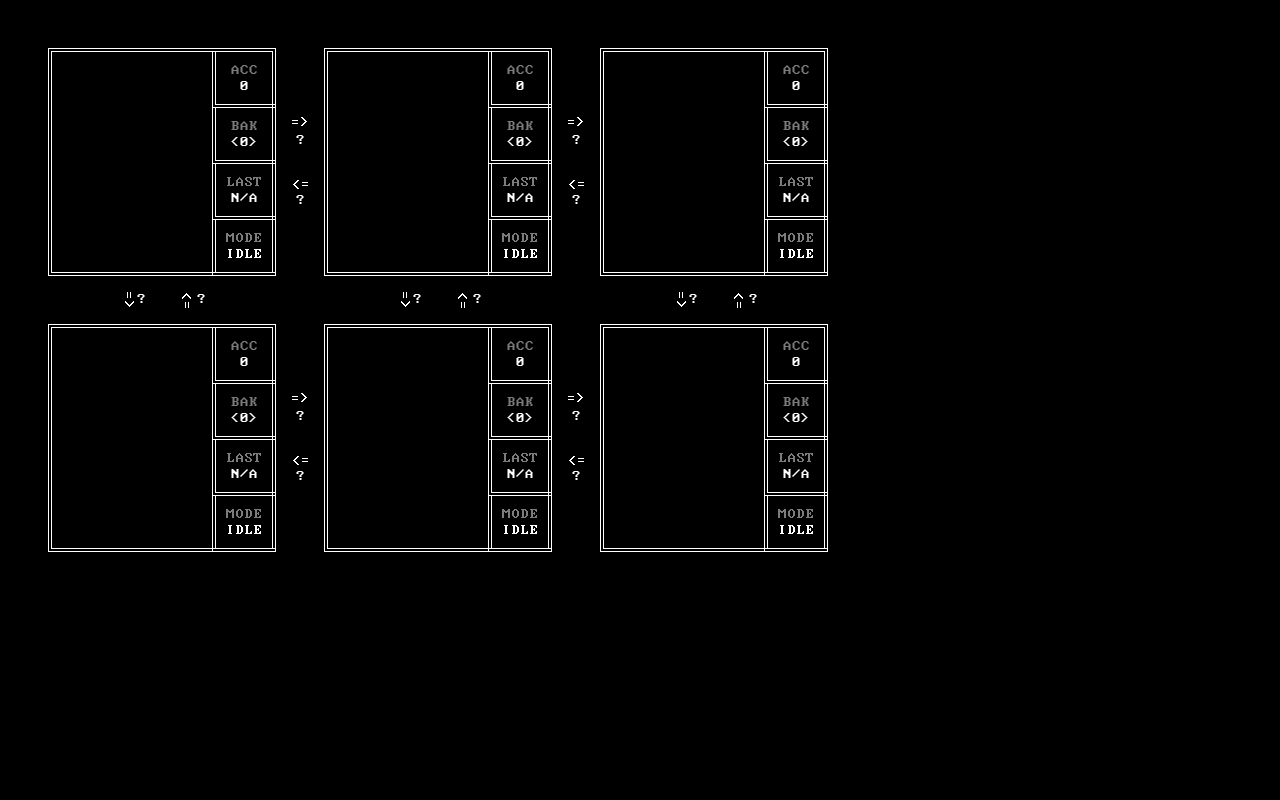
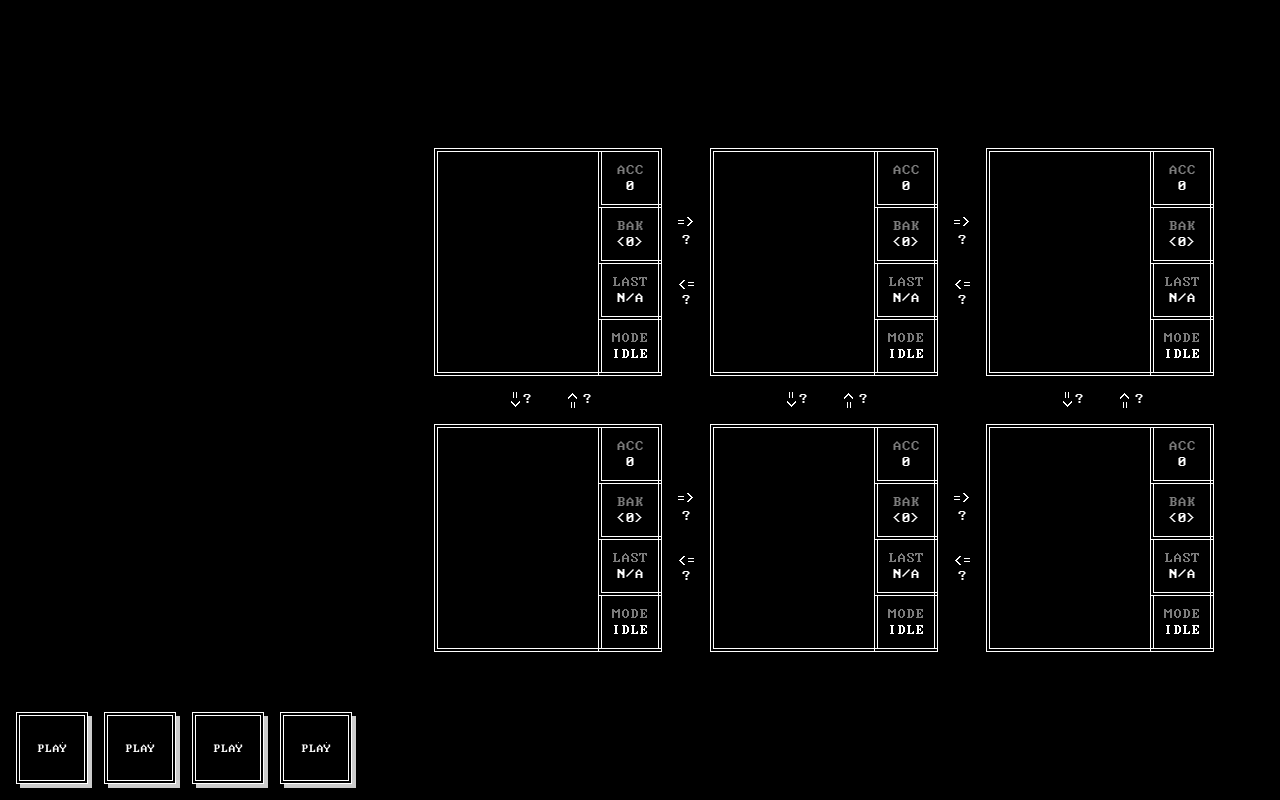
Before and after one commit to GilTeixeira/TIS-100-Emulator, a React (Create React App) app: page / in a window 1280 px wide. Built offline with nearby package versions, Linux system fonts and the light colour scheme.

Commit message:
Add click listeners to node inputs

```diff
--- a/src/components/Button.tsx
+++ b/src/components/Button.tsx
@@ -0,0 +1,18 @@
+import React from "react";
+import "../style/App.css";
+
+type ButtonProps = {
+};
+
+class Button extends React.Component<ButtonProps> {
+  render() {
+    return (
+      <button>
+        <img></img>
+        {"Play"}
+      </button>
+    );
+  }
+}
+
+export default Button;
--- a/src/components/ControlPanel.tsx
+++ b/src/components/ControlPanel.tsx
@@ -1,5 +1,6 @@
 import React from "react";
 import "../style/App.css";
+import Button from "./Button";
 
 type ControlPanelProps = {
 };
@@ -8,8 +9,13 @@ class ControlPanel extends React.Component<ControlPanelProps> {
   render() {
     return (
       <div className="controlPanel">
-        <div></div>
-        <div className="buttons"></div>
+        <div style={{flex: 1}}></div>
+        <div className="buttons">
+          <Button />
+          <Button />
+          <Button />
+          <Button />
+        </div>
       </div>
     );
   }
--- a/src/components/Node.tsx
+++ b/src/components/Node.tsx
@@ -6,6 +6,7 @@ import { Directions } from "../logic/macros";
 import { NullPort } from "../logic/port";
 
 import NodeDisplay from "./NodeDisplay";
+import NodeInputs from "./NodeInputs";
 import Port from "./Port";
 
 type NodeProps = {
@@ -16,28 +17,20 @@ class Node extends React.Component<NodeProps> {
   render() {
     const ports = this.props.node.getSrcPorts().reduce((ports, port, i) => {
       if (!(port instanceof NullPort))
-        ports.push(<Port key={`port${i}`} direction={Directions[i]} value={port.getValue()} />);
+        ports.push(
+          <Port
+            key={`port${i}`}
+            direction={Directions[i]}
+            value={port.getValue()}
+          />
+        );
 
       return ports;
     }, []);
 
     return (
       <div className="node" key={this.props.node.getID()}>
-        <div className="editor">
-          <input maxLength={16} type="text" />
-          <input maxLength={16} type="text" />
-          <input maxLength={16} type="text" />
-          <input maxLength={16} type="text" />
-          <input maxLength={16} type="text" />
-          <input maxLength={16} type="text" />
-          <input maxLength={16} type="text" />
-          <input maxLength={16} type="text" />
-          <input maxLength={16} type="text" />
-          <input maxLength={16} type="text" />
-          <input maxLength={16} type="text" />
-          <input maxLength={16} type="text" />
-          <input maxLength={16} type="text" />
-        </div>
+        <NodeInputs />
         <div className="info">
           <NodeDisplay tooltip="ACC" value={this.props.node.getACC()} />
           <NodeDisplay
--- /dev/null
+++ b/src/components/NodeInputs.tsx
@@ -0,0 +1,34 @@
+import React from "react";
+import "../style/App.css";
+
+type NodeInputsProps = {};
+
+class NodeInputs extends React.Component<NodeInputsProps> {
+  private inputs: HTMLInputElement[] = [];
+
+  componentDidMount() {
+    this.inputs.forEach((input, i) => {
+      input.addEventListener("keydown", event => {
+        if (event.key === "ArrowUp") {
+          this.inputs[i - 1 >= 0 ? i - 1 : this.inputs.length - 1].focus();
+        }
+
+        if (event.key === "ArrowDown") {
+          this.inputs[i + 1 < this.inputs.length ? i + 1 : 0].focus();
+        }
+      });
+    });
+  }
+
+  render() {
+    let inputs: JSX.Element[] = [];
+    for (let i: number = 0; i < 13; i++)
+      inputs.push(
+        <input key={i} maxLength={16} type="text" ref={ref => this.inputs.push(ref)} />
+      );
+
+    return <div className="editor">{inputs}</div>;
+  }
+}
+
+export default NodeInputs;
--- a/src/style/App.css
+++ b/src/style/App.css
@@ -2,13 +2,49 @@ body {
   font-family: "PxPlus IBM MDA";
   background-color: black;
 }
+
+.app {
+  display: flex;
+  flex-direction: row;
+}
+
+/* ControlPanel */
+
+.controlPanel {
+  display: flex;
+  height: 100vh;
+  flex-direction: column;
+}
+
+.buttons {
+  display: flex;
+  flex-direction: row;
+  padding: 8px;
+}
+
+.buttons button {
+  height: 72px;
+  width: 72px;
+  border: 4px double #ffffff;
+  color: #ffffff;
+  background-color: #000000;
+  margin: 8px;
+  padding: 0;
+  box-shadow: 4px 4px 0px 0px rgba(255,255,255,0.8);
+  font-family: "PxPlus IBM MDA";
+  text-transform: uppercase;
+}
+
 
 /* NodeGrid */
 
 .grid {
   display: flex;
   flex-direction: column;
+  width: 100%;
   margin: 48px 0 0 48px;
+  align-items: center;
+  justify-content: center;
 }
 
 .gridRow {
@@ -42,6 +78,8 @@ body {
   color: white;
   font-family: "PxPlus IBM MDA";
   font-size: 16px;
+  height: 14px;
+  padding: 1px 0;
   border: none;
   text-transform: uppercase;
 }
```
